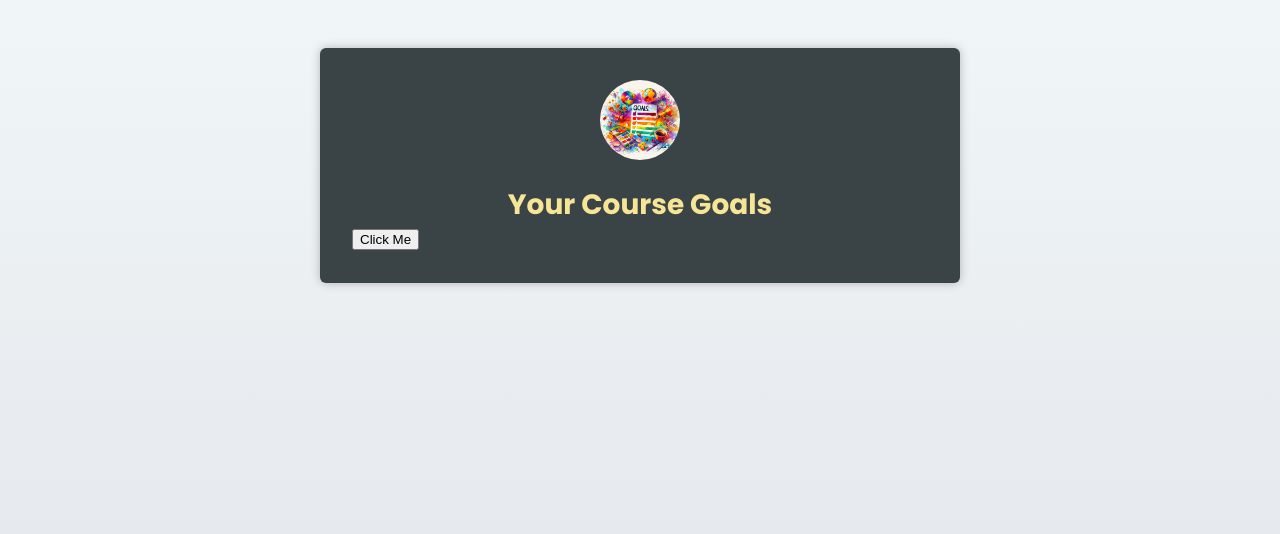
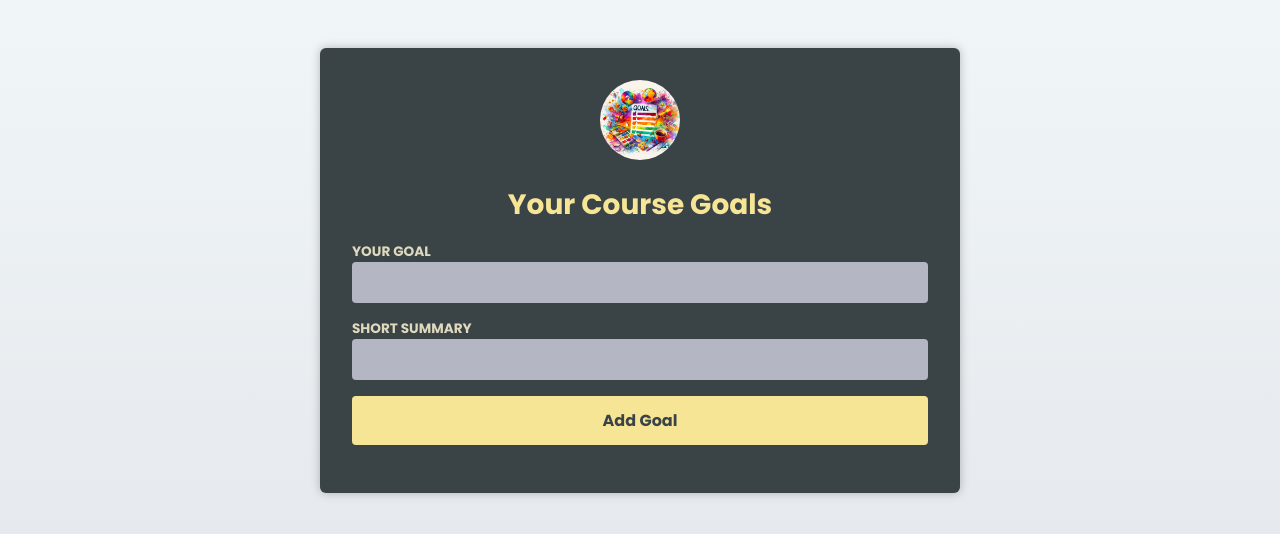
Before and after one commit to pemangodup/react-ts-basics, a React (Vite) app: page / in a window 1280 px wide. Shown: the top 534 px of the page. Built offline with nearby package versions, Linux system fonts and the light colour scheme; the HTML template or start-up script is replaced by a standard one.

Commit message:
New component NewGoal is created with simple form

```diff
--- a/src/App.tsx
+++ b/src/App.tsx
@@ -3,6 +3,7 @@ import { useState } from "react";
 import goalsImg from "../public/goals.jpg";
 import Header from "./components/header";
 import CourseGoalList from "./components/CourseGoalList";
+import NewGoal from "./components/NewGoal";
 
 export type CourseGoal = {
   title: string;
@@ -34,8 +35,7 @@ export default function App() {
       <Header image={{ src: goalsImg, alt: "A list of goals." }}>
         <h1>Your Course Goals</h1>
       </Header>
-
-      <button onClick={addGoalHandler}>Click Me</button>
+      <NewGoal />
       <CourseGoalList goals={goals} onDeleteGoal={deleteGoalHandler} />
     </main>
   );
--- /dev/null
+++ b/src/components/NewGoal.tsx
@@ -0,0 +1,23 @@
+import { type FormEvent } from "react";
+
+export default function newGoal() {
+  function submitHandler(event: FormEvent) {
+    event.preventDefault();
+  }
+
+  return (
+    <form onSubmit={submitHandler}>
+      <p>
+        <label>Your Goal</label>
+        <input id="goal" type="text" />
+      </p>
+      <p>
+        <label htmlFor="summary">Short Summary</label>
+        <input id="summary" type="text" />
+      </p>
+      <p>
+        <button>Add Goal</button>
+      </p>
+    </form>
+  );
+}
```
